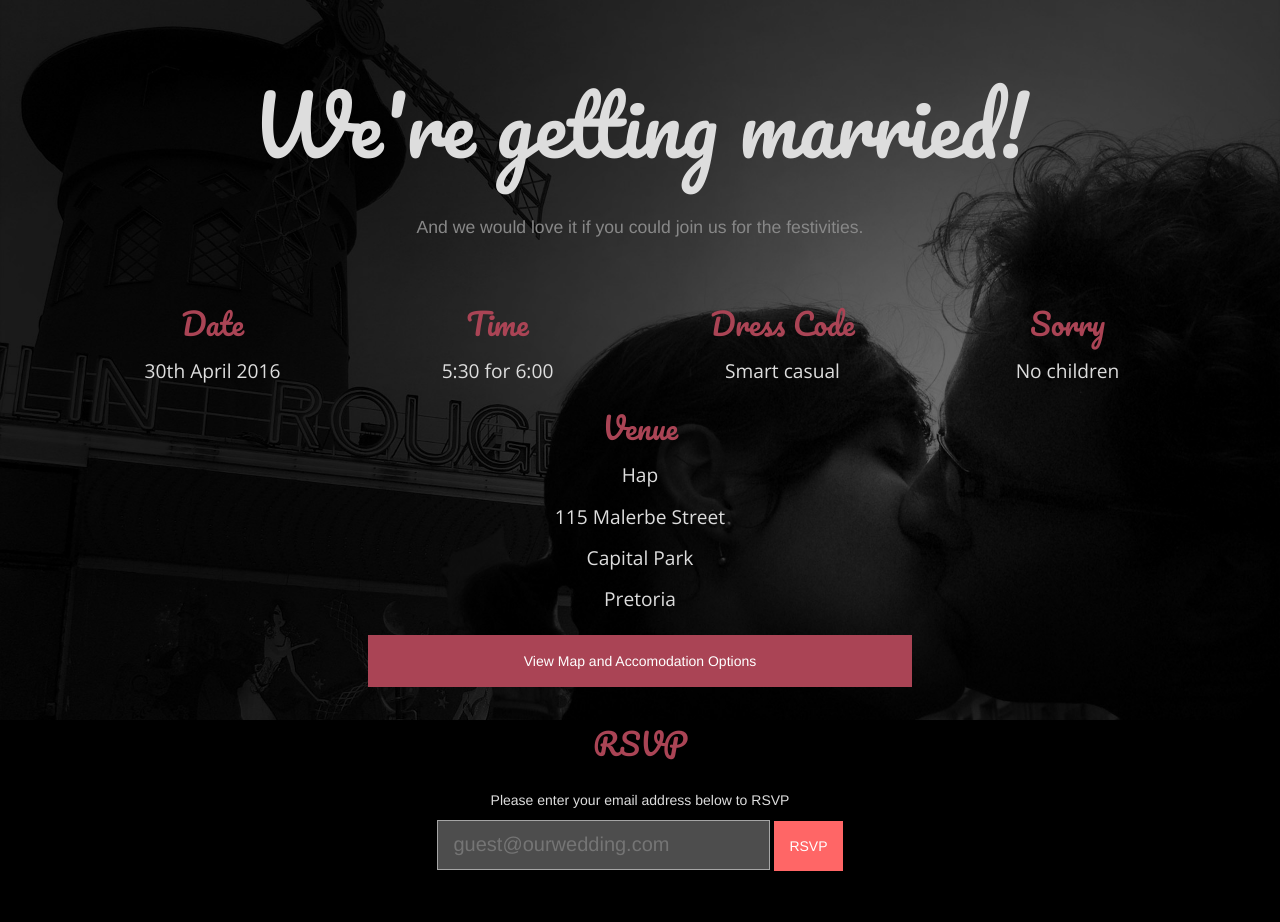
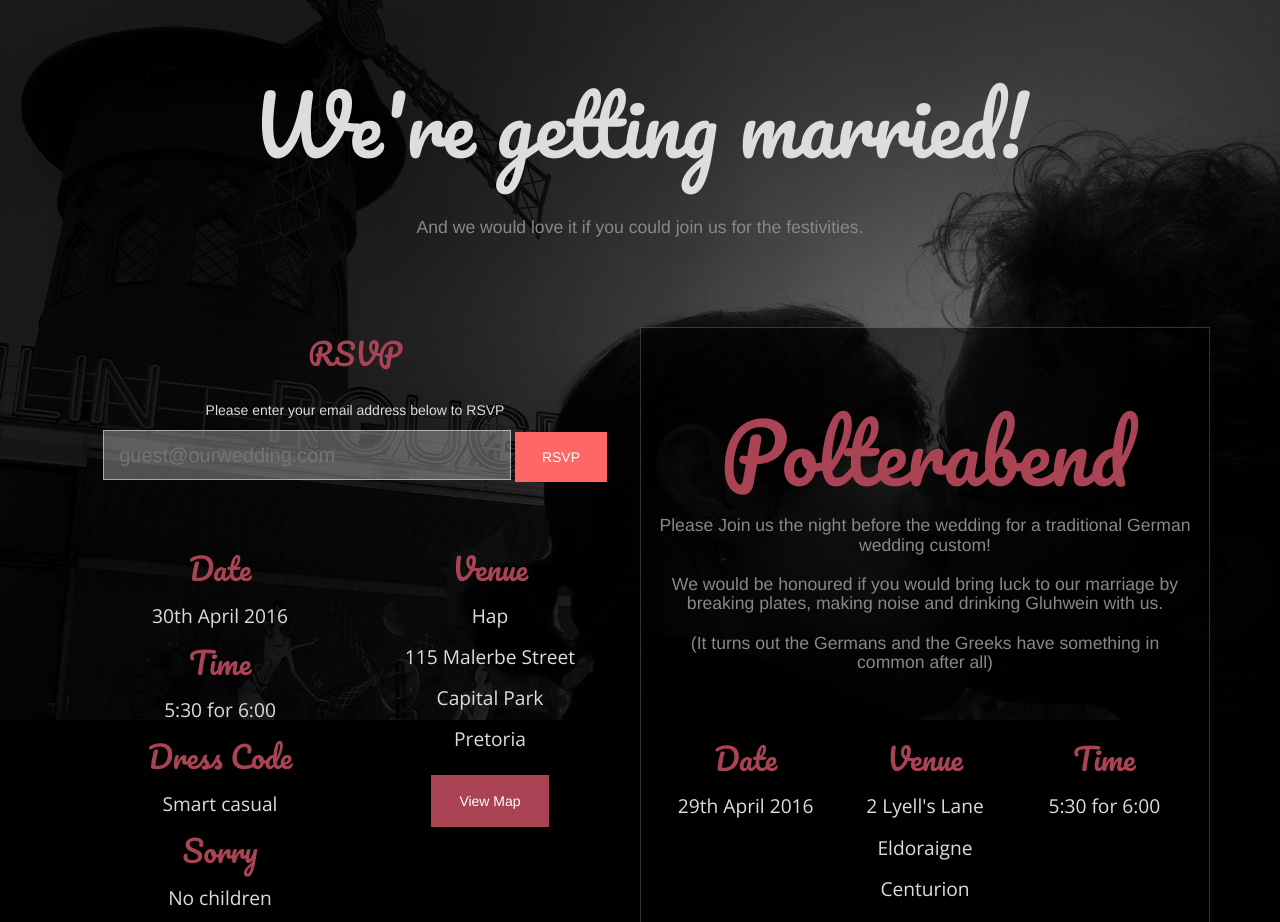
Before and after one commit to Pringels/Wedding-RSVP, a Django app: page / in a window 1280 px wide. Shown: the top 922 px of the page. Run offline with Django 3.2, Linux system fonts and the light colour scheme; parts of the project's set-up code (start-up, migrations or seed data) failed here and were passed over.

Commit message:
Home page layout changes

```diff
--- a/static/css/styles.css
+++ b/static/css/styles.css
@@ -276,7 +276,7 @@ a:hover {
 }
 
 .rsvp-input{
-    width: 30%;
+    width: 80%;
     height: 50px;
     background-color: rgba(255,255,255,0.3);
     border: 1px solid rgba(255,255,255,0.5);
@@ -293,6 +293,7 @@ a:hover {
     color: #FFF;
     padding: 15px;
     display: inline-block;
+    width:18%;
 }
 
 .alert {
--- a/wedding/templates/wedding/home.html
+++ b/wedding/templates/wedding/home.html
@@ -8,56 +8,66 @@
             <br/>
             <h2>And we would love it if you could join us for the festivities.</h2>
         </div>
-        <div class="details">
+        <div class="col-lg-6">
 
-
-            <div class="detail col-lg-3">
-                <h2>Date</h2>
-                <h3>30th April 2016</h3>
-            </div>
-            <div class="detail col-lg-3">
-                <h2>Time</h2>
-                <h3>5:30 for 6:00</h3>
-            </div>
-
-            <div class="detail col-lg-3">
-                <h2>Dress Code</h2>
-                <h3>Smart casual</h3>
-            </div>
-
-            <div class="detail col-lg-3">
-                <h2>Sorry</h2>
-                <h3>No children</h3>
+            <div class="details col-lg-12">
+                <div class="detail">
+                    <br/>
+                    <h2>RSVP</h2>
+                    <br/>
+                    <p>Please enter your email address below to RSVP</p>
+                    <form action="/check-rsvp/" method="GET">
+                        <input class="rsvp-input" name="email" type="text" placeholder="guest@ourwedding.com"/>
+                        <input class="rsvp-submit" type="submit" value="RSVP"/>
+                    </form>
+                </div>
             </div>
 
             <div class="clearfix"></div>
-            <div class="detail col-lg-12">
-                <h2>Venue</h2>
-                <h3>Hap</h3>
-                <h3>115 Malerbe Street</h3>
-                <h3>Capital Park</h3>
-                <h3>Pretoria</h3>
 
-                <a href="/venue/">View Map and Accomodation Options</a>
+            <div class="details col-lg-6">
+
+                <div class="detail">
+                    <h2>Date</h2>
+                    <h3>30th April 2016</h3>
+                </div>
+                <div class="detail">
+                    <h2>Time</h2>
+                    <h3>5:30 for 6:00</h3>
+                </div>
+
+                <div class="detail">
+                    <h2>Dress Code</h2>
+                    <h3>Smart casual</h3>
+                </div>
+
+                <div class="detail">
+                    <h2>Sorry</h2>
+                    <h3>No children</h3>
+                </div>
+
+            </div>
+
+            <div class="details col-lg-6">
+
+                <div class="clearfix"></div>
+                <div class="detail">
+                    <h2>Venue</h2>
+                    <h3>Hap</h3>
+                    <h3>115 Malerbe Street</h3>
+                    <h3>Capital Park</h3>
+                    <h3>Pretoria</h3>
+
+                    <a href="/venue/">View Map</a>
+                </div>
+
             </div>
 
 
-    		<div class="detail col-lg-12">
-                <br/>
-    			<h2>RSVP</h2>
-                <br/>
-                <p>Please enter your email address below to RSVP</p>
-                <form action="/check-rsvp/" method="GET">
-                    <input class="rsvp-input" name="email" type="text" placeholder="guest@ourwedding.com"/>
-                    <input class="rsvp-submit" type="submit" value="RSVP"/>
-                </form>
-    		</div>
 
         </div>
 
-        <div class="clearfix"></div>
-
-        <div class="polterabend" id="polterabend">
+        <div class="polterabend col-lg-6" id="polterabend">
             <div class="title">
                 <h1>Polterabend</h1>
                 <h2>Please Join us the night before the wedding for a traditional German wedding custom!</h2>
@@ -79,12 +89,17 @@
                     <h3>2 Lyell's Lane</h3>
                     <h3>Eldoraigne</h3>
                     <h3>Centurion</h3>
-                    <iframe src="https://www.google.com/maps/embed?pb=!1m18!1m12!1m3!1d3590.296759816384!2d28.159476551309222!3d-25.859708556257498!2m3!1f0!2f0!3f0!3m2!1i1024!2i768!4f13.1!3m3!1m2!1s0x1e95645780daca15%3A0xeef9c05b22dceb37!2s2+Lyell&#39;s+Ln%2C+Centurion%2C+0157!5e0!3m2!1sen!2sza!4v1457799286126" width="400" height="300" frameborder="0" style="border:0" allowfullscreen></iframe>
-                </div>
+                    </div>
 
                 <div class="detail col-lg-4">
                     <h2>Time</h2>
                     <h3>5:30 for 6:00</h3>
+                </div>
+
+                <div class="clearfix"></div>
+
+                <div class="col-lg-12">
+                    <iframe src="https://www.google.com/maps/embed?pb=!1m18!1m12!1m3!1d3590.296759816384!2d28.159476551309222!3d-25.859708556257498!2m3!1f0!2f0!3f0!3m2!1i1024!2i768!4f13.1!3m3!1m2!1s0x1e95645780daca15%3A0xeef9c05b22dceb37!2s2+Lyell&#39;s+Ln%2C+Centurion%2C+0157!5e0!3m2!1sen!2sza!4v1457799286126" width="400" height="300" frameborder="0" style="border:0" allowfullscreen></iframe>
                 </div>
             </div>
         </div>
```
